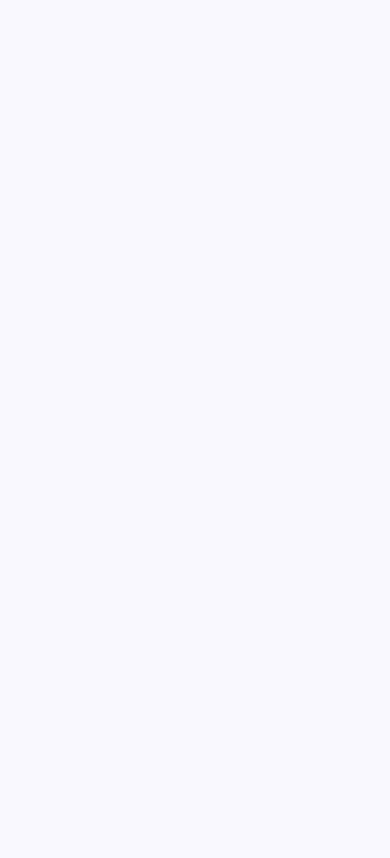
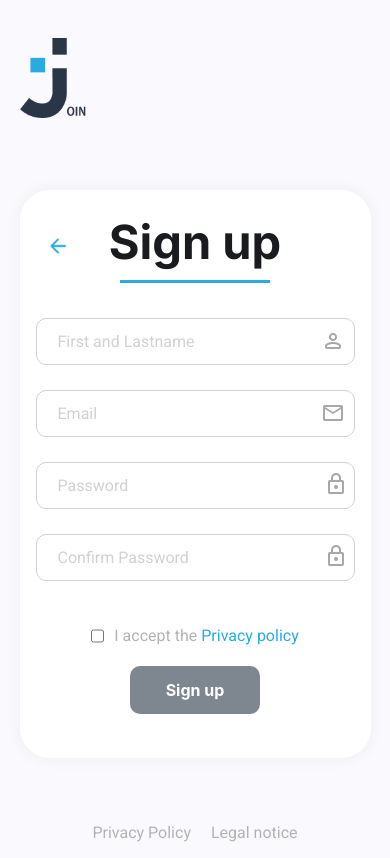
Before and after one commit to c44n/join, an Angular app: page /signup in a window 390 px wide. Before the commit this address led to /. Built offline with nearby package versions, Linux system fonts and the light colour scheme; a web font is replaced by a local one.

Commit message:
fix: responsive design

```diff
--- a/src/app/app.routes.ts
+++ b/src/app/app.routes.ts
@@ -13,7 +13,7 @@ import { single } from 'rxjs';
 
 export const routes: Routes = [
   { path: 'signin', component: SignIn },
-  { path: 'registration', component: SignUp },
+  { path: 'signup', component: SignUp },
   {
     path: '',
     component: MainLayout,
--- a/src/app/components/sign-in/sign-in.html
+++ b/src/app/components/sign-in/sign-in.html
@@ -6,7 +6,7 @@
       </a>
       <div class="option">
         <span>Not a Join user?</span>
-        <a routerLink="/registration">
+        <a routerLink="/signup">
           Sign up
         </a>
       </div>
@@ -57,7 +57,7 @@
 
     <div class="header-mobile-option">
       <span>Not a Join user?</span>
-      <a routerLink="/registration">
+      <a routerLink="/signup">
         Sign up
       </a>
     </div>
--- a/src/app/components/sign-up/sign-up.html
+++ b/src/app/components/sign-up/sign-up.html
@@ -4,7 +4,7 @@
 <head>
     <meta charset="utf-8" />
     <title>Join</title>
-    <base href="/" />
+    <base href="Sign Up" />
     <meta name="viewport" content="width=device-width, initial-scale=1" />
     <link rel="icon" type="image/x-icon" href="favicon.ico" />
 </head>
@@ -18,7 +18,7 @@
         <div class="wrapper">
             <div class="header">
                 <div class="arrow_left">
-                    <a href="/login">
+                    <a href="" routerLink="/signin">
                         <img src="../../../../assets/icons/arrow-left-line.png" alt="">
                     </a>
                 </div>
@@ -102,8 +102,8 @@
                     </label>
                 </div>
 
-                <button type="button" class="primary-button" (click)="createContact()">
-                    <!--  [disabled]="saving()" -->
+                <button type="button" class="primary-button" (click)="createContact()" [disabled]="!registrationForm.valid">
+
                     <span class="primary-button__label">
                         Sign up
                         <!-- {{ saving() ? 'Saving...' : 'Create contact' }} -->
--- a/src/app/components/sign-up/sign-up.scss
+++ b/src/app/components/sign-up/sign-up.scss
@@ -3,9 +3,35 @@
 .logo_wrapper {
     position: absolute;
     top: 50px;
-    left: 40px;
+    left: 50px;
 
-    .logo {}
+    .logo {
+
+        @include all.tablet {
+            height: 80px;
+        }
+    }
+
+    @include all.notebook {
+        display: flex;
+        justify-content: left;
+        align-items: center;
+        position: relative;
+        left: 0;
+        top: 0;
+        width: 100%;
+        height: 160px;
+        padding-left: 60px;
+        margin-bottom: 30px;
+    }
+
+    @include all.tablet {
+        padding-left: 60px;
+    }
+
+    @include all.mobile {
+        padding-left: 20px;
+    }
 }
 
 .sign_up {
@@ -13,6 +39,12 @@
     justify-content: center;
     align-items: center;
     min-height: 100vh;
+
+    @include all.notebook {
+        min-height: auto;
+        width: 90%;
+        margin: auto;
+    }
 
     .wrapper {
         width: 598px;
@@ -25,6 +57,11 @@
         gap: 32px;
         background: #FFFFFF;
         box-shadow: 0px 0px 14px 3px #0000000A;
+
+        @include all.mobile {
+            height: auto;
+            padding: 24px 16px;
+        }
 
 
         .header {
@@ -39,6 +76,17 @@
                 height: 32px;
                 border-radius: 50%;
                 transition: .225s ease-in-out;
+
+                @include all.mobile {
+                    left: 10px;
+                }
+
+                img {
+                    @include all.mobile {
+                        height: 24px;
+                        width: 24px;
+                    }
+                }
 
                 &:hover {
                     background-color: all.$color-gray;
@@ -58,6 +106,10 @@
                     letter-spacing: 0%;
                     text-align: center;
                     font-family: 'Inter-bold', Courier, monospace;
+
+                    @include all.mobile {
+                        font-size: 47px;
+                    }
                 }
 
                 .line {
@@ -73,6 +125,10 @@
             display: flex;
             flex-direction: column;
             margin-top: 70px;
+
+            @include all.mobile {
+                margin-top: 35px;
+            }
 
             .input_wrapper {
                 width: 100%;
@@ -146,6 +202,10 @@
             width: 100%;
             gap: 20px;
 
+            @include all.mobile {
+                margin: 20px 0;
+            }
+
             .pp_wrapper {
                 display: flex;
                 color: all.$color-dark-gray;
@@ -161,6 +221,12 @@
 
             button {
                 width: 130px;
+
+            }
+
+            .primary-button:disabled {
+                opacity: .6;
+                cursor: default;
             }
         }
     }
@@ -173,9 +239,26 @@
     left: 50%;
     transform: translate(-50%);
 
+    @include all.notebook {
+        display: flex;
+        justify-content: center;
+        align-items: center;
+        position: relative;
+        width: 100%;
+        left: 0;
+        bottom: 0;
+        transform: none;
+        height: 50px;
+        margin-top: 50px;
+    }
+
     .footer-body {
         display: flex;
         justify-content: center;
         gap: 20px;
+
+        a {
+            color: all.$color-dark-gray;
+        }
     }
 }
--- a/src/styles.scss
+++ b/src/styles.scss
@@ -9,77 +9,21 @@
 
 html {
     height: 100%;
-  @include mat.theme(
-    (
-      color: (
-        primary: mat.$azure-palette,
+    @include mat.theme((color: (primary: mat.$azure-palette,
                 tertiary: mat.$blue-palette,
             ),
             typography: Roboto,
             density: 0,
-    )
-  );
+        ));
 }
 
 body {
-  // Default the application to a light color theme. This can be changed to
-  // `dark` to enable the dark color theme, or to `light dark` to defer to the
-  // user's system settings.
-  color-scheme: light;
-
     // Set a default background, font and text colors for the application using
     // Angular Material's system-level CSS variables. Learn more about these
     // variables at https://material.angular.dev/guide/system-variables
     background-color: var(--mat-sys-surface);
     color: var(--mat-sys-on-surface);
     font: var(--mat-sys-body-medium);
-
-  // Reset the user agent margin.
-  margin: 0;
-  height: 100%;
-}
-// Include theming for Angular Material with `mat.theme()`.
-// This Sass mixin will define CSS variables that are used for styling Angular Material
-// components according to the Material 3 design spec.
-// Learn more about theming and how to use it for your application's
-// custom components at https://material.angular.dev/guide/theming
-
-html {
-  height: 100%;
-  @include mat.theme(
-    (
-      color: (
-        primary: mat.$azure-palette,
-        tertiary: mat.$blue-palette,
-      ),
-      typography: Roboto,
-      density: 0,
-    )
-  );
-}
-
-body {
-  // Default the application to a light color theme. This can be changed to
-  // `dark` to enable the dark color theme, or to `light dark` to defer to the
-  // user's system settings.
-  color-scheme: light;
-
-  // Set a default background, font and text colors for the application using
-  // Angular Material's system-level CSS variables. Learn more about these
-  // variables at https://material.angular.dev/guide/system-variables
-  background-color: var(--mat-sys-surface);
-  color: var(--mat-sys-on-surface);
-  font: var(--mat-sys-body-medium);
-
-  // Reset the user agent margin.
-  margin: 0;
-  height: 100%;
-}
-
-
-html,
-body {
-  font-family: 'Inter-regular', sans-serif;
 }
 
 * {
@@ -90,7 +34,7 @@ body {
     text-decoration: none;
     position: relative;
     list-style: none;
-  font-size: inherit;
+    font-size: 16px;
     color: inherit;
     font-family: inherit;
     background: initial;
```
Lines whose indentation alone changed are shown as unchanged.
